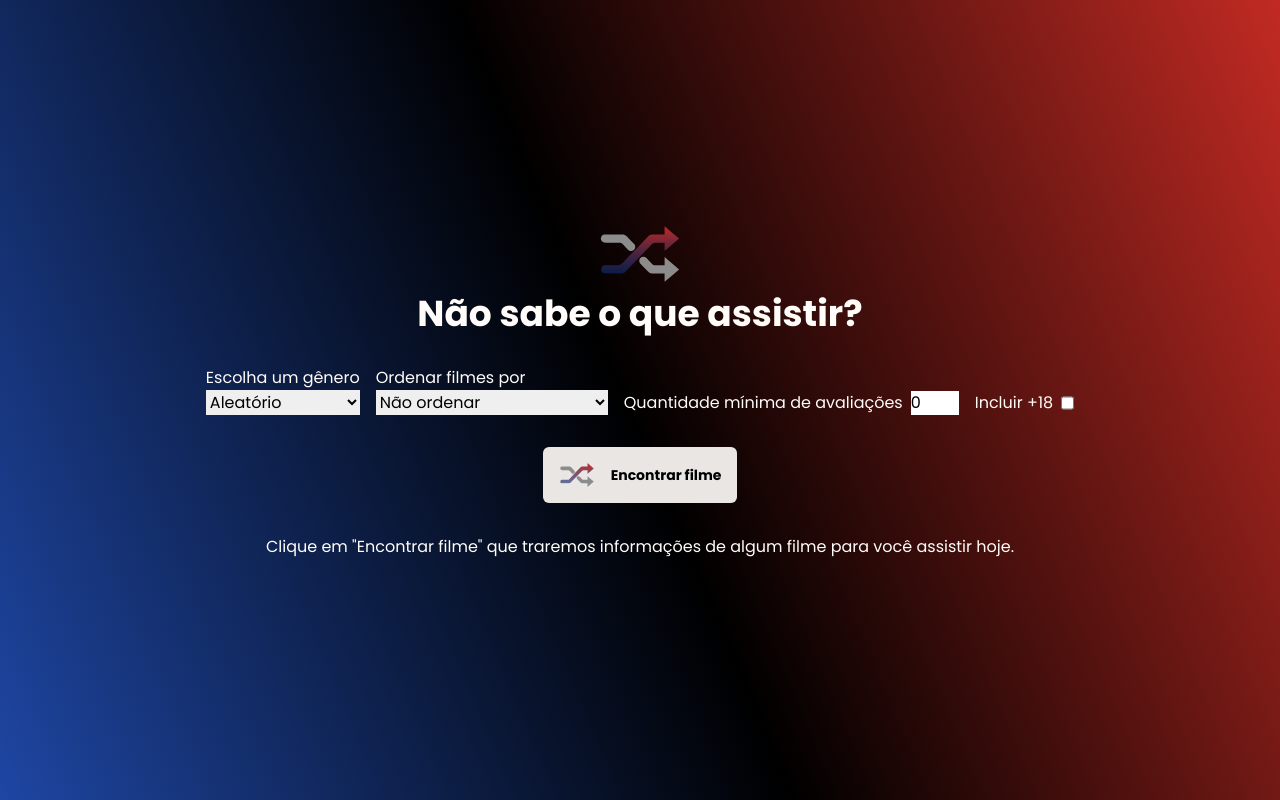
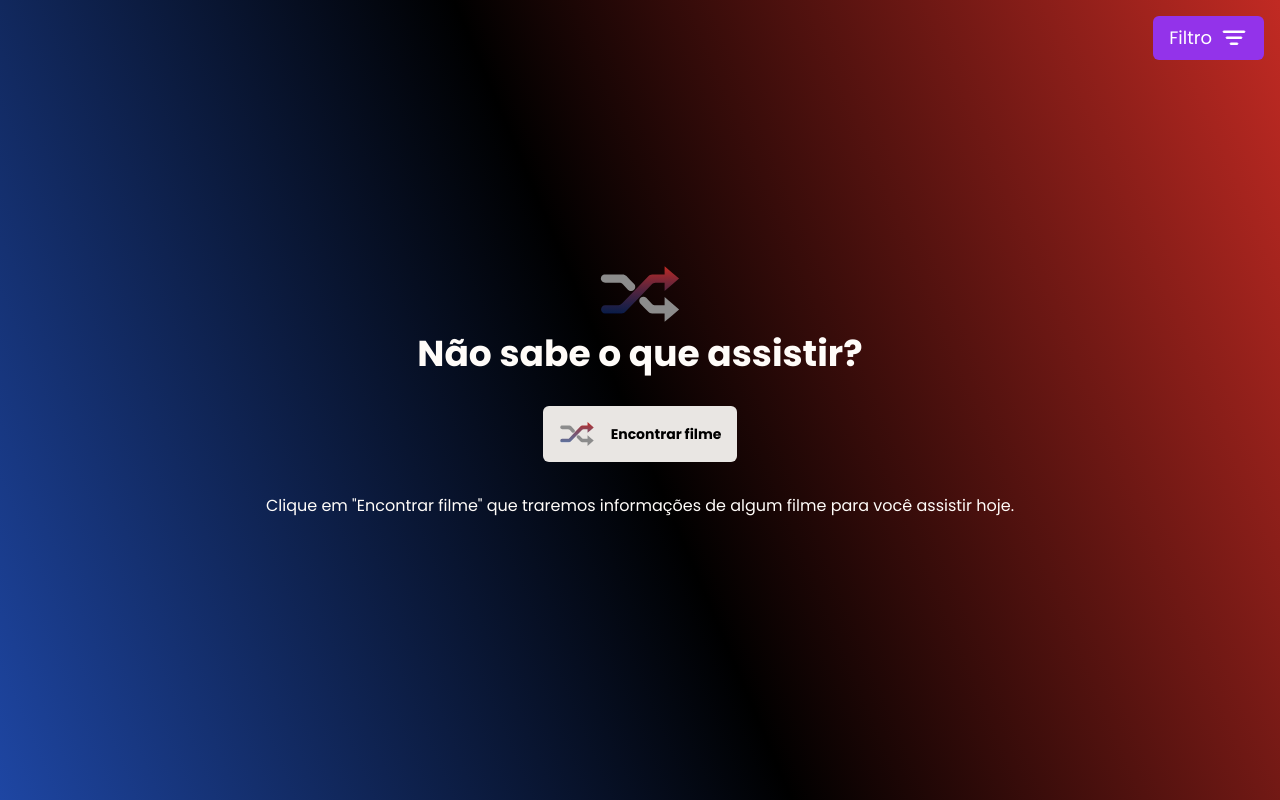
Before and after one commit to WeslleySOR/rocketflix, a React (Vite) app: page / in a window 1280 px wide. Built offline with nearby package versions, Linux system fonts and the light colour scheme.

Commit message:
feat: filters context created

```diff
--- /dev/null
+++ b/src/components/FiltersComponent.tsx
@@ -0,0 +1,85 @@
+import { useContext, useState } from "react";
+
+import { FiltersContext } from "../contexts/FiltersContext";
+
+export function FiltersComponent() {
+  const [filterOpened, setFilterOpened] = useState(false);
+
+  const { sortBy, withGenres, voteCountGte, includeAdult, handleIncludeAdult, handleSortByFilter, handleVoteCountGte, handleWithGenresFilter } = useContext(FiltersContext);
+
+  return (
+    <div className="relative">
+      <button
+        onClick={() => setFilterOpened(!filterOpened)}
+        className="flex items-center gap-2 py-2 px-4 bg-purple-600 hover:bg-purple-700 text-lg text-[#fff] rounded-md"
+      >
+        Filtro <img className="w-7 h-7" src="/assets/filter-icon.svg" alt="" />
+      </button>
+      <div
+        className={`absolute top-full right-0 flex flex-col overflow-hidden bg-[#262626] transition-all duration-300 ${
+          filterOpened ? "h-fit" : "h-0"
+        }`}
+      >
+        <div className="flex flex-col">
+          <span className="text-[#FFFCF9] text-base">Escolha um gênero</span>
+          <select
+            value={withGenres}
+            onChange={(e) => handleWithGenresFilter(parseInt(e.target.value))}
+          >
+            <option value={undefined}>Aleatório</option>
+            <option value={28}>Ação</option>
+            <option value={12}>Aventura</option>
+            <option value={16}>Animação</option>
+            <option value={35}>Comédia</option>
+            <option value={80}>Crime</option>
+            <option value={99}>Documentário</option>
+            <option value={18}>Drama</option>
+            <option value={10751}>Família</option>
+            <option value={14}>Fantasia</option>
+            <option value={36}>História</option>
+            <option value={27}>Terror</option>
+            <option value={10402}>Musica</option>
+            <option value={9648}>Mistério</option>
+            <option value={10749}>Romance</option>
+            <option value={878}>Ficção científica</option>
+            <option value={10770}>Cinema TV</option>
+            <option value={53}>Thriller</option>
+            <option value={10752}>Guerra</option>
+            <option value={37}>Faroeste</option>
+          </select>
+        </div>
+        <div className="flex flex-col">
+          <span className="text-[#FFFCF9] text-base">Ordenar filmes por</span>
+          <select value={sortBy} onChange={(e) => handleSortByFilter(e.target.value)}>
+            <option value="">Não ordenar</option>
+            <option value="popularity.asc">Popularidade ASC</option>
+            <option value="popularity.desc">Popularidade DESC</option>
+            <option value="release_date.asc">Data de lançamento ASC</option>
+            <option value="release_date.desc">Data de lançamento DESC</option>
+            <option value="vote_average.asc">Média de nota ASC</option>
+            <option value="vote_average.desc">Média de nota DESC</option>
+          </select>
+        </div>
+        <div className="flex">
+          <span className="text-[#FFFCF9] text-base">
+            Quantidade mínima de avaliações
+          </span>
+          <input
+            min="0"
+            type="number"
+            value={voteCountGte}
+            onChange={(e) => handleVoteCountGte(parseInt(e.target.value))}
+          />
+        </div>
+        <div className="flex">
+          <span className="text-[#FFFCF9] text-base">Incluir +18</span>
+          <input
+            type="checkbox"
+            checked={includeAdult}
+            onChange={(e) => handleIncludeAdult(e.target.checked)}
+          />
+        </div>
+      </div>
+    </div>
+  );
+}
--- /dev/null
+++ b/src/contexts/FiltersContext.tsx
@@ -0,0 +1,60 @@
+import { createContext, ReactNode, useState } from "react";
+
+type FiltersContextProps = {
+  children: ReactNode;
+};
+
+type FiltersContextType = {
+  sortBy: string;
+  withGenres: number | undefined;
+  voteCountGte: number;
+  includeAdult: boolean;
+  handleSortByFilter: (newValue: string) => void;
+  handleWithGenresFilter: (newValue: number | undefined) => void;
+  handleVoteCountGte: (newValue: number) => void;
+  handleIncludeAdult: (newValue: boolean) => void;
+};
+
+export const FiltersContext = createContext<FiltersContextType>(
+  {} as FiltersContextType
+);
+
+export const FiltersContextProvider = ({ children }: FiltersContextProps) => {
+  const [sortBy, setSortBy] = useState("");
+  const [withGenres, setWithGenres] = useState<number>();
+  const [voteCountGte, setVoteCountGte] = useState(0);
+  const [includeAdult, setIncludeAdult] = useState(false);
+
+  const handleSortByFilter = (newValue: string) => {
+    return setSortBy(newValue);
+  };
+
+  const handleWithGenresFilter = (newValue: number | undefined) => {
+    return setWithGenres(newValue);
+  };
+
+  const handleVoteCountGte = (newValue: number) => {
+    return setVoteCountGte(newValue);
+  };
+
+  const handleIncludeAdult = (newValue: boolean) => {
+    return setIncludeAdult(newValue);
+  };
+
+  return (
+    <FiltersContext.Provider
+      value={{
+        sortBy,
+        withGenres,
+        voteCountGte,
+        includeAdult,
+        handleSortByFilter,
+        handleWithGenresFilter,
+        handleVoteCountGte,
+        handleIncludeAdult,
+      }}
+    >
+      {children}
+    </FiltersContext.Provider>
+  );
+};
--- /dev/null
+++ b/src/contexts/index.tsx
@@ -0,0 +1,10 @@
+import { ReactNode } from "react";
+import { FiltersContextProvider } from "./FiltersContext";
+
+type Props = {
+  children: ReactNode;
+};
+
+export default function GlobalContext({ children }: Props) {
+  return <FiltersContextProvider>{children}</FiltersContextProvider>;
+}
--- a/src/main.tsx
+++ b/src/main.tsx
@@ -1,11 +1,14 @@
 import React from "react";
 import ReactDOM from "react-dom/client";
 import App from "./App";
+import GlobalContext from "./contexts";
 
 import "./global.css";
 
 ReactDOM.createRoot(document.getElementById("root") as HTMLElement).render(
   <React.StrictMode>
-    <App />
+    <GlobalContext>
+      <App />
+    </GlobalContext>
   </React.StrictMode>
 );
--- a/src/pages/Home.tsx
+++ b/src/pages/Home.tsx
@@ -1,4 +1,6 @@
-import { useState } from "react";
+import { useContext, useState } from "react";
+import { FiltersComponent } from "../components/FiltersComponent";
+import { FiltersContext } from "../contexts/FiltersContext";
 import { instance } from "../services/axios";
 
 import { IMovie } from "../types/Movie";
@@ -7,11 +9,8 @@ import { IMovieListItem, IMovieList } from "../types/MovieList";
 export function Home() {
   const [actualMovie, setActualMovie] = useState<IMovie>({} as IMovie);
 
-  const [sortBy, setSortBy] = useState("");
-  const [withGenres, setWithGenres] = useState<number>();
-
-  const [voteCountGte, setVoteCountGte] = useState(0);
-  const [includeAdult, setIncludeAdult] = useState(false);
+  const { sortBy, withGenres, voteCountGte, includeAdult } =
+    useContext(FiltersContext);
 
   const convertStringDateTimeToDateTime = (stringDateTime: string) => {
     const dateTime = new Date(stringDateTime);
@@ -46,7 +45,10 @@ export function Home() {
       });
   };
   return (
-    <main className="min-h-screen w-full flex flex-col justify-center gap-8 pt-12 pb-16">
+    <main className="relative min-h-screen w-full flex flex-col justify-center gap-8 pt-12 pb-16">
+      <div className="absolute top-4 right-4">
+        <FiltersComponent />
+      </div>
       <div className="flex flex-col w-full items-center gap-3">
         <div className="w-20 h-14">
           <img
@@ -88,65 +90,6 @@ export function Home() {
           </div>
         </div>
       )}
-      <div className="flex gap-4 mx-auto">
-        <div className="flex flex-col">
-          <span className="text-[#FFFCF9] text-base">Escolha um gênero</span>
-          <select value={withGenres} onChange={(e) => setWithGenres(parseInt(e.target.value))}>
-            <option value={undefined}>Aleatório</option>
-            <option value={28}>Ação</option>
-            <option value={12}>Aventura</option>
-            <option value={16}>Animação</option>
-            <option value={35}>Comédia</option>
-            <option value={80}>Crime</option>
-            <option value={99}>Documentário</option>
-            <option value={18}>Drama</option>
-            <option value={10751}>Família</option>
-            <option value={14}>Fantasia</option>
-            <option value={36}>História</option>
-            <option value={27}>Terror</option>
-            <option value={10402}>Musica</option>
-            <option value={9648}>Mistério</option>
-            <option value={10749}>Romance</option>
-            <option value={878}>Ficção científica</option>
-            <option value={10770}>Cinema TV</option>
-            <option value={53}>Thriller</option>
-            <option value={10752}>Guerra</option>
-            <option value={37}>Faroeste</option>
-          </select>
-        </div>
-        <div className="flex flex-col">
-          <span className="text-[#FFFCF9] text-base">Ordenar filmes por</span>
-          <select value={sortBy} onChange={(e) => setSortBy(e.target.value)}>
-            <option value="">Não ordenar</option>
-            <option value="popularity.asc">Popularidade ASC</option>
-            <option value="popularity.desc">Popularidade DESC</option>
-            <option value="release_date.asc">Data de lançamento ASC</option>
-            <option value="release_date.desc">Data de lançamento DESC</option>
-            <option value="vote_average.asc">Média de nota ASC</option>
-            <option value="vote_average.desc">Média de nota DESC</option>
-          </select>
-        </div>
-        <div className="flex mt-auto gap-2">
-          <span className="text-[#FFFCF9] text-base">
-            Quantidade mínima de avaliações
-          </span>
-          <input
-            min="0"
-            className="w-12"
-            type="number"
-            value={voteCountGte}
-            onChange={(e) => setVoteCountGte(parseInt(e.target.value))}
-          />
-        </div>
-        <div className="flex mt-auto gap-2">
-          <span className="text-[#FFFCF9] text-base">Incluir +18</span>
-          <input
-            type="checkbox"
-            checked={includeAdult}
-            onChange={(e) => setIncludeAdult(e.target.checked)}
-          />
-        </div>
-      </div>
       <button
         onClick={() => getMoviesFromApi()}
         className="w-fit flex gap-4 justify-center items-center bg-[#E9E6E3] p-4 rounded-md mx-auto"
```
Also changed, not shown: public/assets/filter-icon.svg (added).
